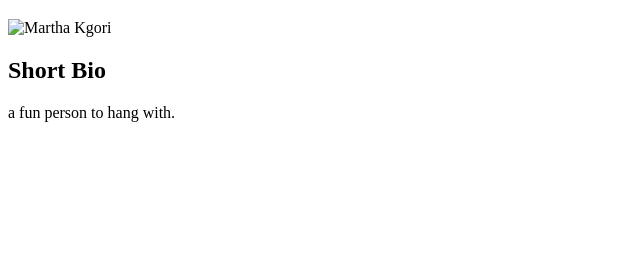
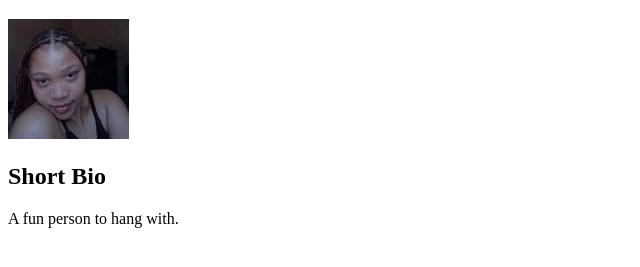
Before and after one commit to cse23-046/Hello-World, a plain HTML site: page index.html in a window 1280 px wide. Shown: the part 61-328 px from the top of the page, without its empty margins (0-640 px from the left). Drawn offline with Linux system fonts and the light colour scheme.

Commit message:
Update index.html

```diff
--- a/index.html
+++ b/index.html
@@ -9,12 +9,12 @@
     </header>
 
     <section>
-        <img src="your_image.jpg" alt="Martha Kgori ">
+        <img src="martha.jpg" alt="Martha Kgori ">
     </section>
 
     <section>
         <h2>Short Bio</h2>
-        <p> a fun person to hang with. </p>
+        <p> A fun person to hang with. </p>
     </section>
 
 
```
